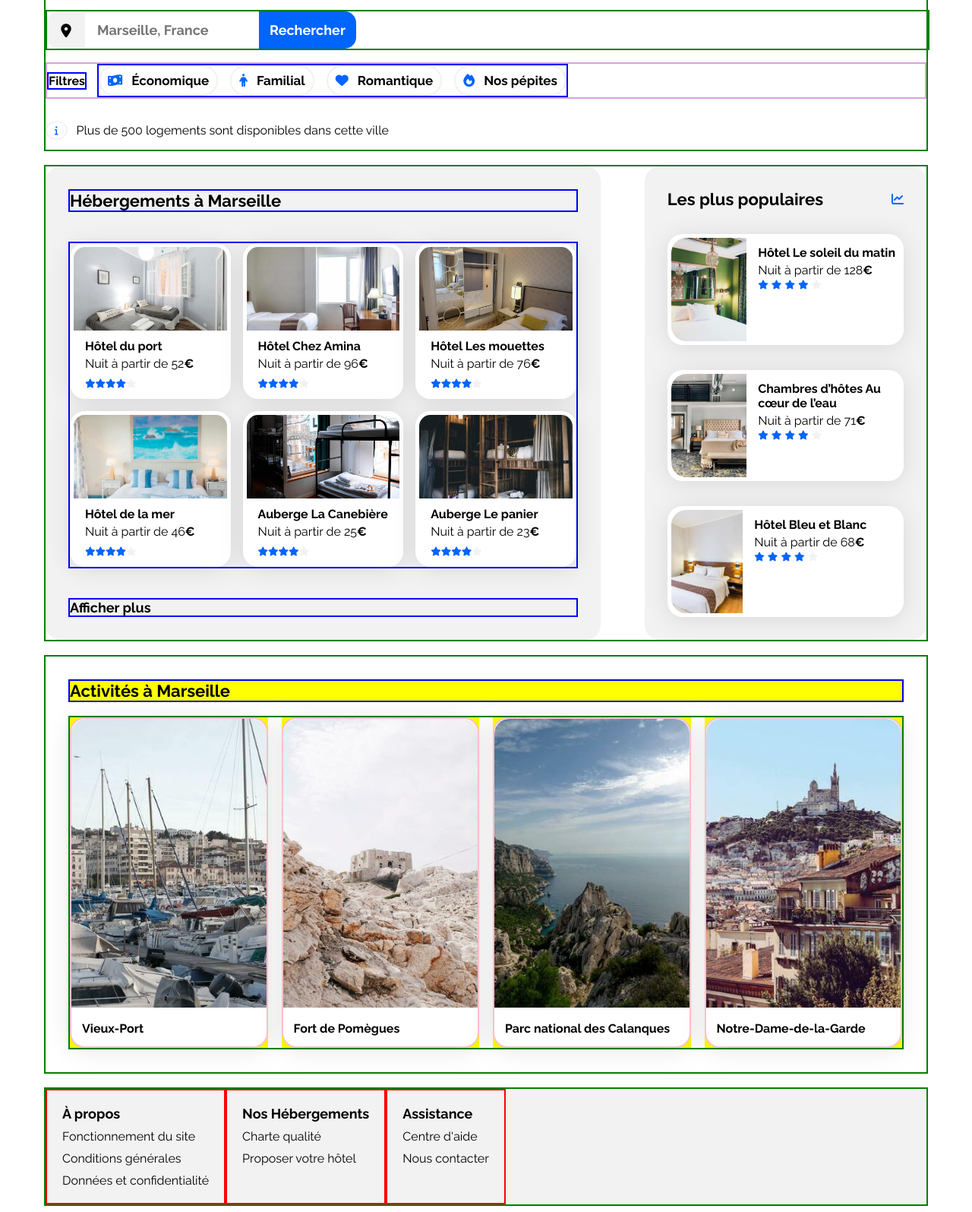
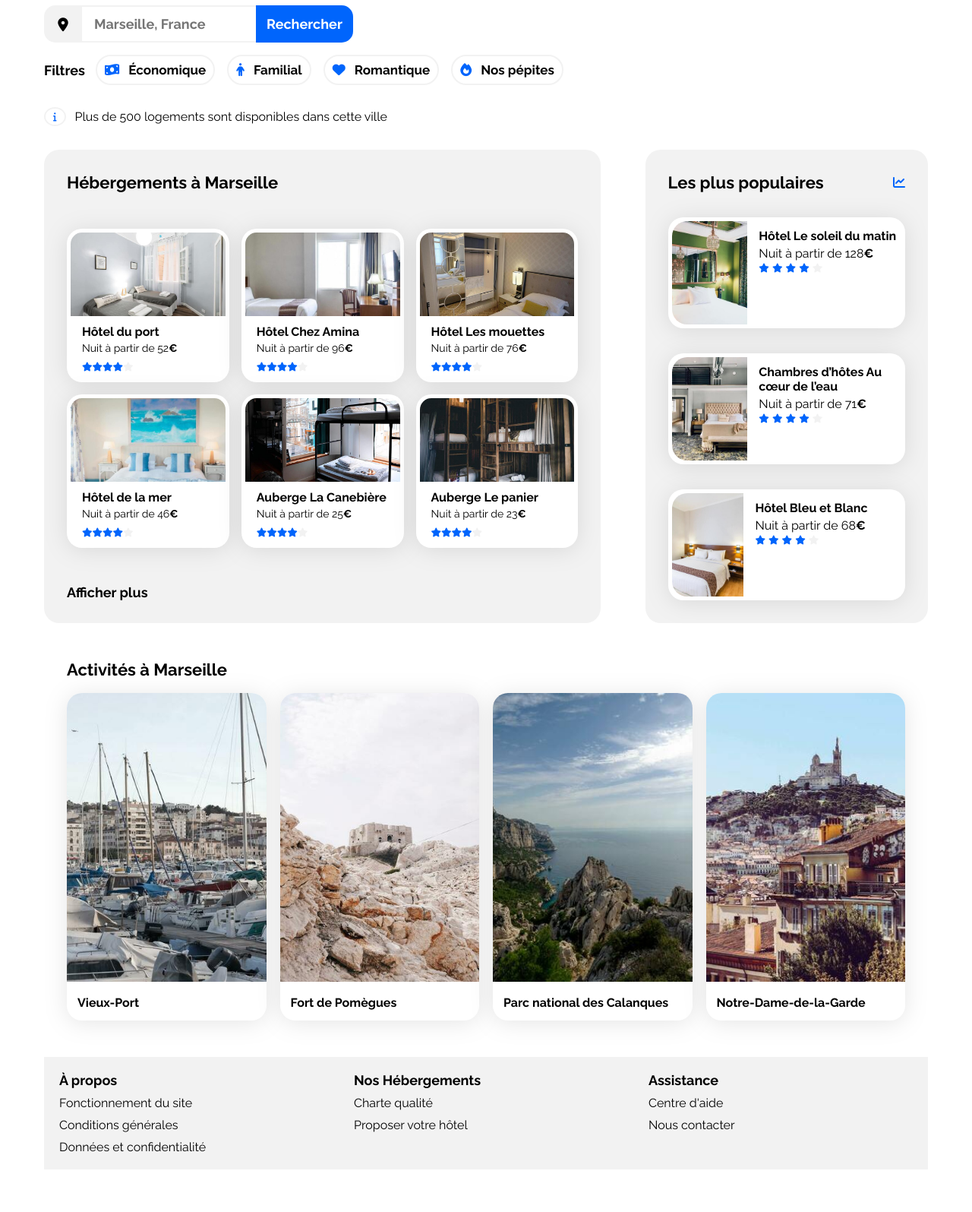
Before and after one commit to Wanakaaa/p2, a plain HTML site: page index.html in a window 1280 px wide. Shown: the part 167-1762 px from the top of the page at 76% size. After the commit the page ends 1714 px from the top, so only its background shows below. Drawn offline with Linux system fonts and the light colour scheme.

Commit message:
mobile done - adjust font-size

```diff
--- a/css/style.css
+++ b/css/style.css
@@ -84,7 +84,6 @@ p {
     align-items: flex-start;
     height: 79px;
     width: auto;
-    border: 2px solid green;
 }
 
 .header img {
@@ -119,7 +118,6 @@ p {
     display: flex;
     flex-direction: column;
     gap: 16px;
-    border: 2px solid green;
 }
 
 .txt {
@@ -133,7 +131,6 @@ p {
 }
 
 .formulaire {
-    border: 2px solid green;
     width: 100%;
     display: flex;
     align-items: center;
@@ -193,19 +190,16 @@ input:focus {
     display: flex;
     align-items: center;
     gap: 14px;
-    border: 2px solid plum;
 }
 
 .filter-title {
-    font-size: 16px;
+    font-size: 18px;
     font-weight: bold;
-    border: 2px solid blue;
 }
 
 .filters-buttons {
     display: flex;
     gap: 16px;
-    border: 2px solid blue;
 }
 
 .filters-item {
@@ -252,7 +246,6 @@ input:focus {
 .hebergements-and-populaires {
     display: flex;
     justify-content: space-between;
-    border: 2px solid green;
 }
 
 .hebergements-and-populaires section {
@@ -272,12 +265,7 @@ input:focus {
 }
 
 .hebergements .hebergements-title {
-    border: 2px solid blue;
     margin: 0px;
-}
-
-.hebergements .hebergements-show-more {
-    border: 2px solid blue;
 }
 
 .hebergements-cards {
@@ -285,7 +273,6 @@ input:focus {
     grid-template-columns: repeat(3, 1fr);
     grid-template-rows: repeat(2, 1fr);
     grid-gap: 16px;
-    border: 2px solid blue;
 }
 
 .hebergements-cards img {
@@ -318,6 +305,7 @@ input:focus {
 .hebergements-cards .card-subtitle {
     padding: 4px 15px 8px;
     margin: 0px;
+    font-size: 14px;
 }
 
 .hebergements-cards .card-rating {
@@ -378,7 +366,6 @@ input:focus {
 /* Activités */
 
 .activites {
-    border: 2px solid green;
     padding: 30px;
     display: flex;
     flex-direction: column;
@@ -386,20 +373,16 @@ input:focus {
 }
 
 .activites .title {
-    background-color: yellow;
     margin: 0px;
-    border: 2px solid blue;
 }
 
 .activites-cards {
     display: flex;
     justify-content: space-between;
     gap: 18px;
-    border: 2px solid green;
 }
 
 .activites .card-item {
-    background-color: yellow;
     width: 100%;
 }
 
@@ -407,8 +390,6 @@ input:focus {
     height: 100%;
     width: 100%;
     padding: 0px;
-    border: 2px solid pink;
-    filter: drop-shadow(0px 3px 15px rgba(0, 0, 0, 0.1));
     box-sizing: border-box;
 }
 
@@ -423,6 +404,7 @@ input:focus {
 
 .activites-cards .card-title {
     display: flex;
+    align-items: center;
     margin: 14px;
 }
 
@@ -430,13 +412,9 @@ input:focus {
     flex-grow: 1;
 }
 
-
-
-
 /* Footer */
 
 .footer-container {
-    border: 2px solid green;
     background-color: var(--main-bg-color);
     display: flex;
 }
@@ -444,9 +422,9 @@ input:focus {
 .footer-items {
     display: flex;
     flex-direction: column;
+    flex-basis: 100%;
     padding: 20px;
     gap: 10px;
-    border: 2px solid red;
 }
 
 .footer-items p {
@@ -478,7 +456,6 @@ input:focus {
     /* hebergements */
     .hebergements .hebergements-cards {
         grid-template-rows: repeat(2, 1fr);
-        border: 2px solid purple;
     }
 
     .hebergements-cards .card-rating {
@@ -585,7 +562,6 @@ input:focus {
     }
 
     .formulaire {
-        border: 2px solid orange;
         width: 100%;
     }
 
@@ -707,12 +683,10 @@ input:focus {
     }
 
     .populaires .populaires-title {
-        border: 2px solid blue;
         width: 100%;
     }
 
     .populaires-cards a {
-        border: 2px solid blue;
         width: 100%;
     }
 
@@ -755,7 +729,6 @@ input:focus {
     }
 
     .footer-items {
-        border: 2px solid blue;
         padding: 0px;
     }
 }
--- a/index.html
+++ b/index.html
@@ -10,7 +10,7 @@
     <link href="https://fonts.googleapis.com/css2?family=Raleway:wght@400;500;700&display=swap" rel="stylesheet">
     <link rel="stylesheet" href="https://cdnjs.cloudflare.com/ajax/libs/font-awesome/6.2.1/css/all.min.css"
         integrity="sha512-MV7K8+y+gLIBoVD59lQIYicR65iaqukzvf/nwasF0nqhPay5w/9lJmVM2hMDcnK1OnMGCdVK+iQrJ7lzPJQd1w=="
-        crossorigin="anonymous" referrerpolicy="no-referrer" />
+        crossorigin="anonymous" referrerpolicy="no-referrer" >
     <link rel="stylesheet" href="./css/style.css">
 </head>
 
@@ -33,7 +33,7 @@
                 </div>
 
                 <div class="formulaire">
-                    <form class="form-container" action="">
+                    <form class="form-container" action="get">
                         <i class="fa-solid fa-location-dot fa-s form-items"></i>
                         <input class="form-items form-placeholder" type="text" name="ville" placeholder="Marseille, France">
                         <button type="submit" class="form-items form-button"><span>Rechercher</span></button>
```
